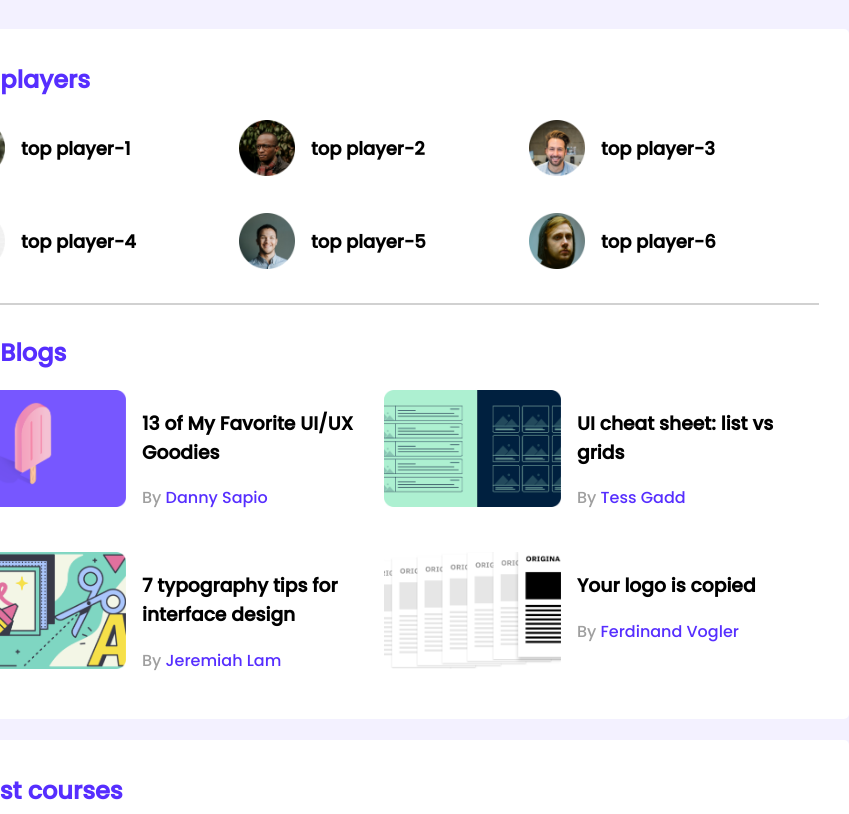
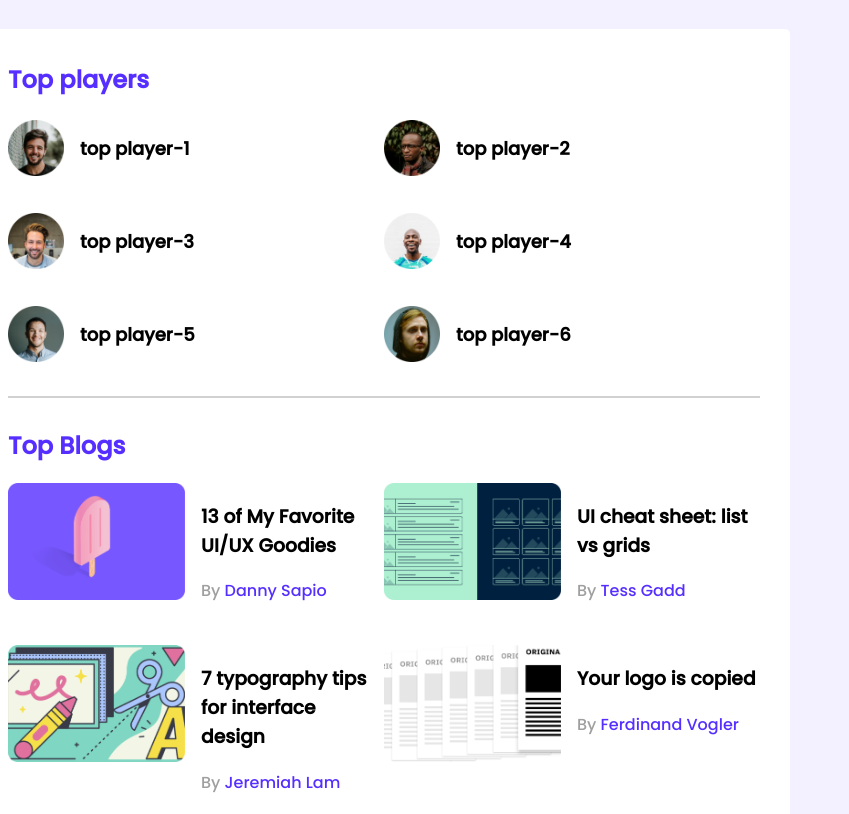
Before and after one commit to onny2010/leader-board-css3, a plain HTML site: page index.html in a window 768 px wide. Shown: the top 814 px of the page, 849 px wide, since content can reach past the window. Drawn offline with nearby package versions, Linux system fonts and the light colour scheme.

Commit message:
2nd commit

```diff
--- a/styles/style.css
+++ b/styles/style.css
@@ -158,7 +158,19 @@ hr{
     .players, .blogs, .courses{
         grid-template-columns: repeat(1, 1fr);
     }
-    .player, .blogs, .courses{
+    .players, .blogs, .courses{
         flex-direction: column;
     }
 }
+/* tablet devices */
+@media only screen and (min-width:688px) and (max-width:992px){
+    .container{
+        width: 100%;
+    }
+    .players, .courses, .blogs{
+        grid-template-columns: repeat(2, 1fr);
+    }
+    .players, .blogs, .courses{
+        flex-direction: column;
+    }
+}
```
